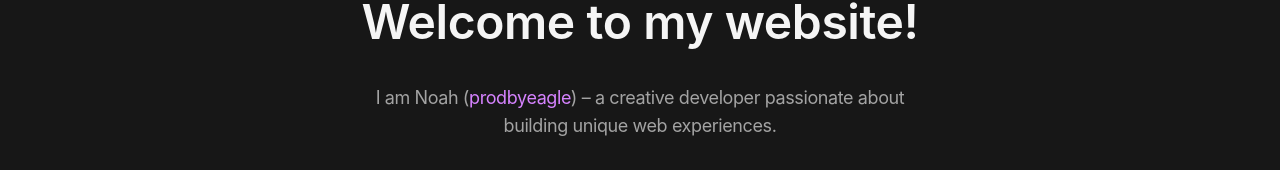
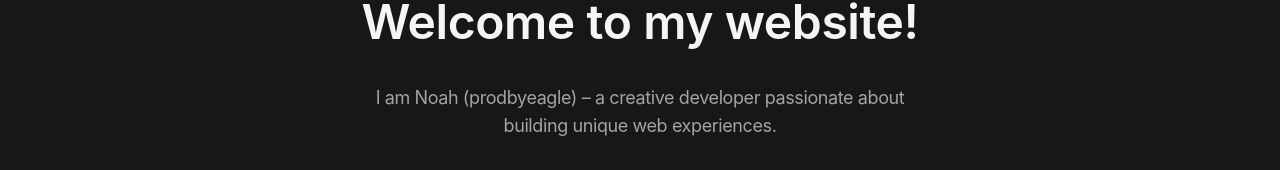
Before and after one commit to prodbyeagle/portfolio2, a React (Create React App) app: page / in a window 1280 px wide. Shown: the part 377-547 px from the top of the page. Built offline with nearby package versions, Linux system fonts and the light colour scheme; the HTML template or start-up script is replaced by a standard one.

Commit message:
cleaned up the tailwind config

```diff
--- a/tailwind.config.js
+++ b/tailwind.config.js
@@ -2,14 +2,7 @@
 module.exports = {
   content: ['./src/**/*.{js,ts,jsx,tsx}'],
   theme: {
-    extend: {
-      colors: {
-        eagle: '#d683ff',
-      },
-      backgroundColor: {
-        'eagle-hover': '#b359ff',
-      },
-    },
+    extend: {},
   },
   plugins: [],
 };
```
